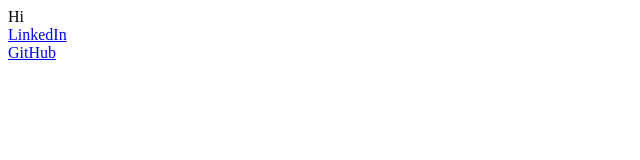
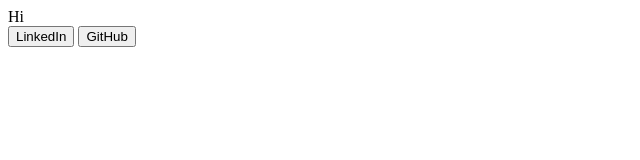
Before and after one commit to royces9/royces9.github.io, a plain HTML site: page index.html in a window 1280 px wide. Shown: the whole page, without its empty margins (0-640 px from the left). Drawn offline with Linux system fonts and the light colour scheme.

Commit message:
i added buttons

```diff
--- a/index.html
+++ b/index.html
@@ -1,9 +1,9 @@
 <body>
 Hi <br />
 
-<a href="https://www.linkedin.com/in/roycesato/">LinkedIn</a> <br />
-<a href="https://github.com/royces9">GitHub</a> <br />
+<button onclick = "link('https://www.linkedin.com/in/roycesato/')">LinkedIn</button>
+<button onclick = "link('https://github.com/royces9')">GitHub</button>
 
-<script src="scripts/main.js"></script>
+<script src="main.js"></script>
 
 </body>
--- a/main.js
+++ b/main.js
@@ -1,2 +1,3 @@
-var myHeading = document.querySelector('h1');
-myHeading.textContent = 'Hello world!';
+function link(url, name) {
+    window.open(url, name);
+}
```
